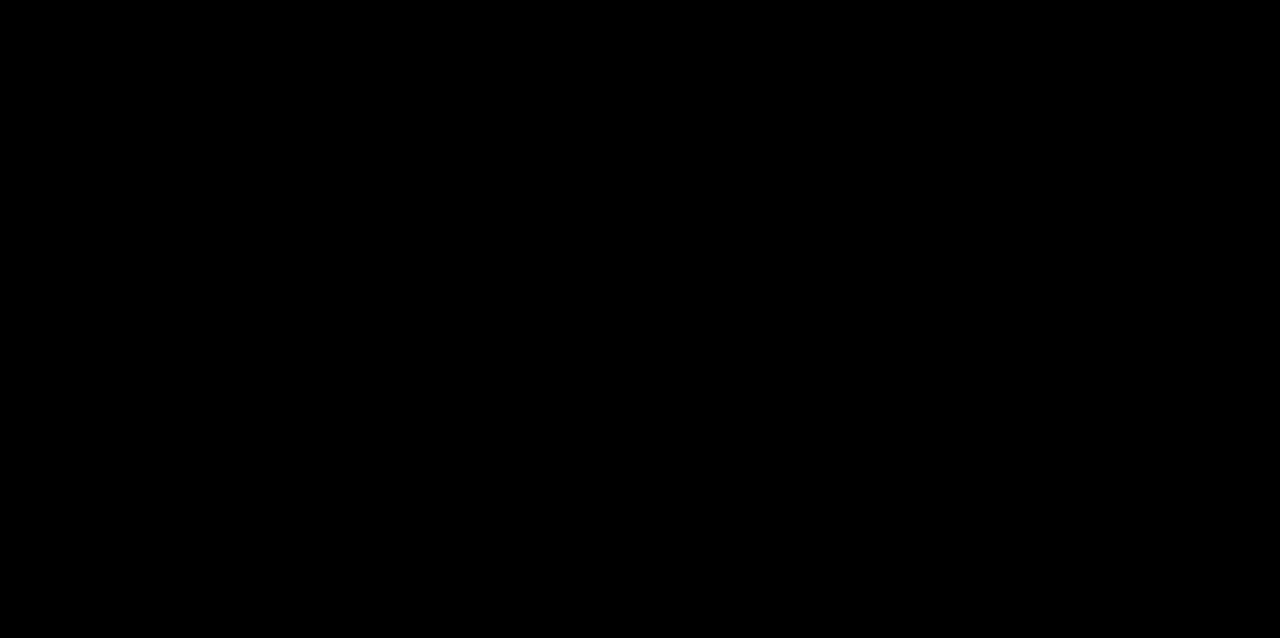
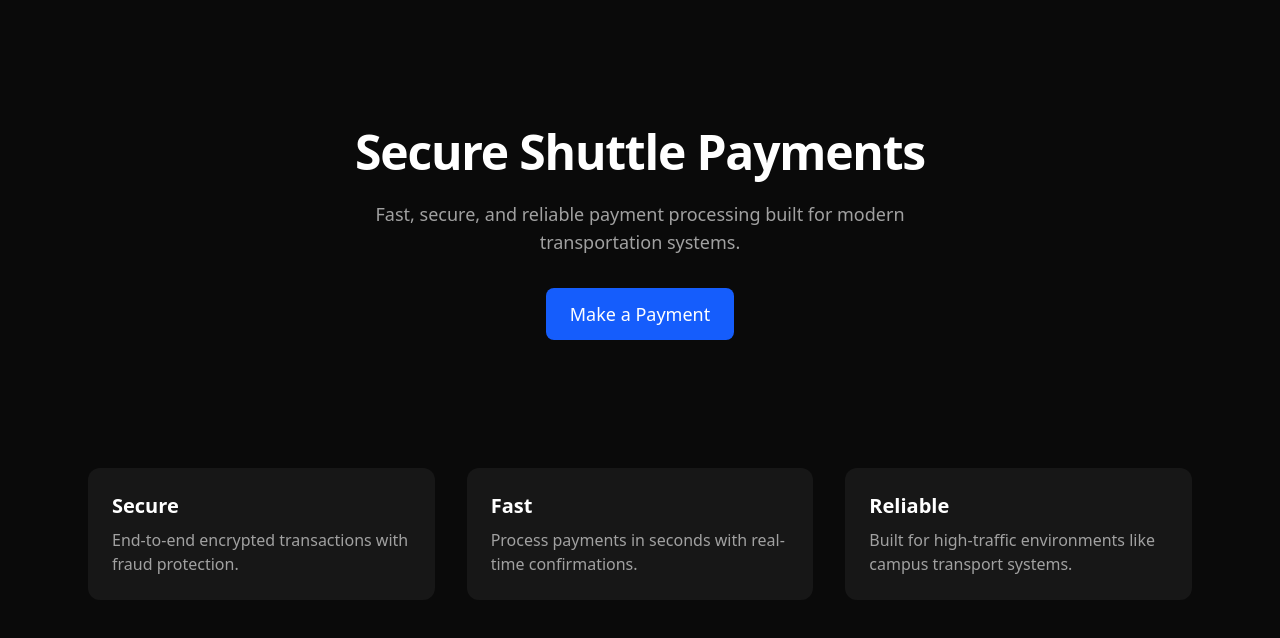
Before and after one commit to j-z-w/secure-shuttle, a Next.js app in the folder frontend/: page / in a window 1280 px wide. Shown: the top 638 px of the page. Built offline with nearby package versions, Linux system fonts and the light colour scheme.

Commit message:
loaded basic homescreen

```diff
--- a/frontend/app/page.tsx
+++ b/frontend/app/page.tsx
@@ -1,4 +1,55 @@
-import Image from "next/image";
+// import Image from "next/image";
+// export default function Home() {
+//   return <main className="min-h-screen bg-black"></main>;
+// }
+import Link from "next/link";
+
 export default function Home() {
-  return <main className="min-h-screen bg-black"></main>;
+  return (
+    <main className="min-h-screen bg-neutral-950 text-white">
+      {/* Hero Section */}
+      <section className="flex flex-col items-center justify-center text-center py-32 px-6">
+        <h1 className="text-5xl font-bold tracking-tight">
+          Secure Shuttle Payments
+        </h1>
+        <p className="mt-6 text-lg text-neutral-400 max-w-xl">
+          Fast, secure, and reliable payment processing built for modern
+          transportation systems.
+        </p>
+
+        <Link
+          href="/pay"
+          className="mt-8 bg-blue-600 hover:bg-blue-700 transition px-6 py-3 rounded-lg text-lg font-medium"
+        >
+          Make a Payment
+        </Link>
+      </section>
+
+      {/* Features Section */}
+      <section className="max-w-6xl mx-auto px-6 pb-24">
+        <div className="grid md:grid-cols-3 gap-8">
+          <div className="bg-neutral-900 p-6 rounded-xl">
+            <h3 className="text-xl font-semibold">Secure</h3>
+            <p className="mt-2 text-neutral-400">
+              End-to-end encrypted transactions with fraud protection.
+            </p>
+          </div>
+
+          <div className="bg-neutral-900 p-6 rounded-xl">
+            <h3 className="text-xl font-semibold">Fast</h3>
+            <p className="mt-2 text-neutral-400">
+              Process payments in seconds with real-time confirmations.
+            </p>
+          </div>
+
+          <div className="bg-neutral-900 p-6 rounded-xl">
+            <h3 className="text-xl font-semibold">Reliable</h3>
+            <p className="mt-2 text-neutral-400">
+              Built for high-traffic environments like campus transport systems.
+            </p>
+          </div>
+        </div>
+      </section>
+    </main>
+  );
 }
```
